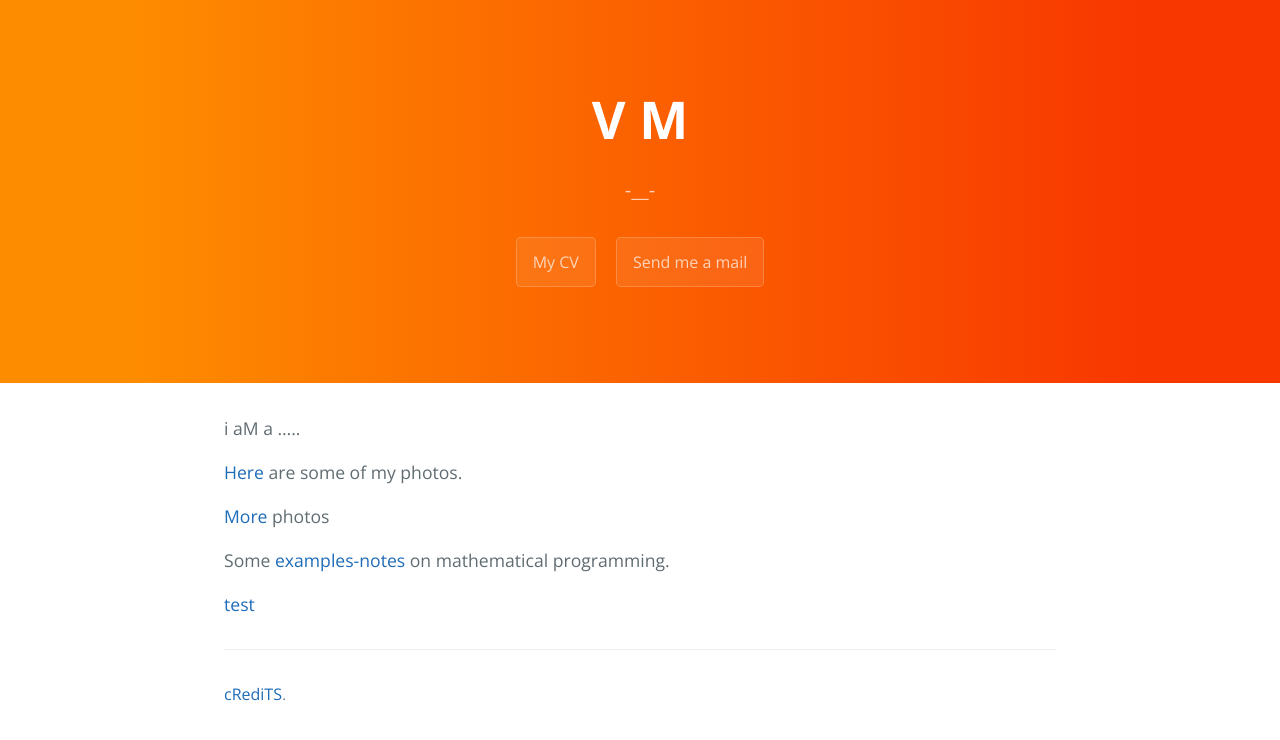
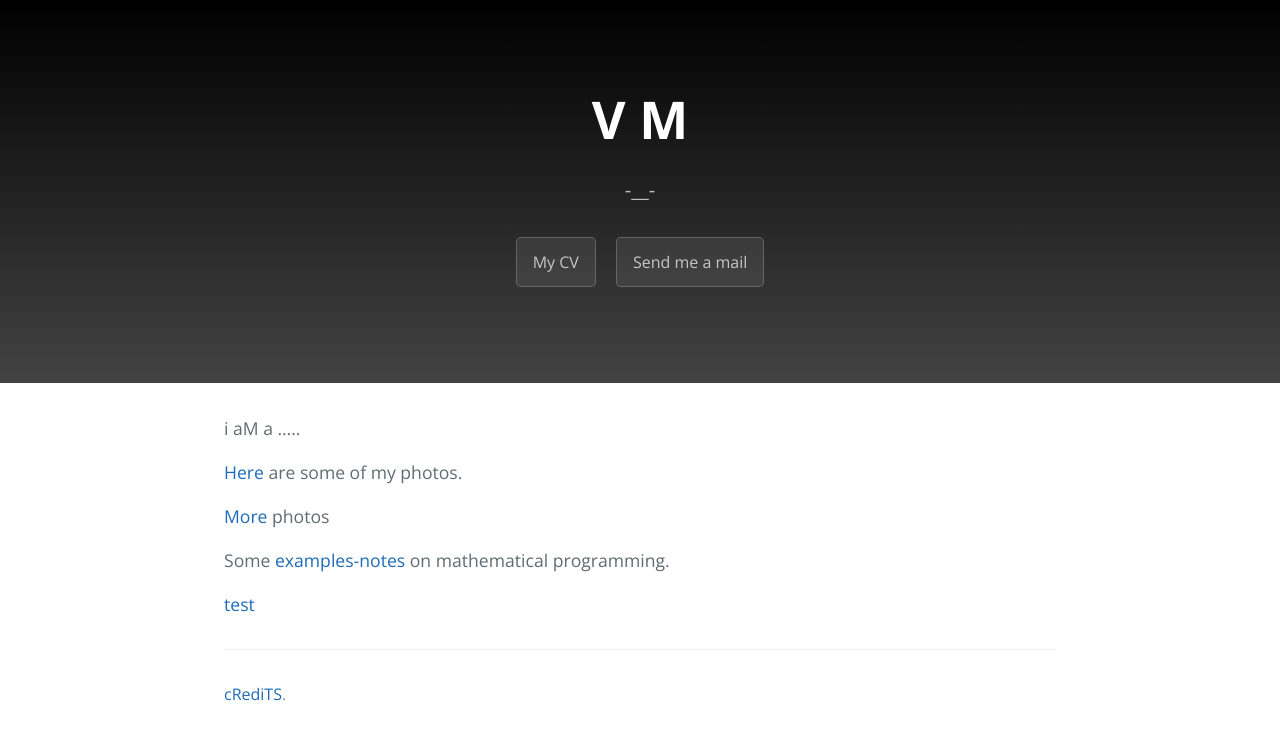
Before and after one commit to vlmeg/vlmeg.github.io, a Jekyll site: the page built from index.md, in a window 1280 px wide. Shown: the top 740 px of the page. Built offline with Jekyll 4.4.1, drawn with Linux system fonts in a browser that asks for light colours.

Commit message:
Update jekyll-theme-cayman.scss

```diff
--- a/_sass/jekyll-theme-cayman.scss
+++ b/_sass/jekyll-theme-cayman.scss
@@ -90,13 +90,28 @@ a {
   color: #fff;
   text-align: center;
   background-color: #FF4E50;
+
+
   /*CHANGE HERE THE BACKGROUND COLOUR-change all the 4 line */
 
-  background-image: -webkit-linear-gradient(90deg, #fe8c00 10%, #f83600 90%); /* Chrome 10+, Saf5.1+ */
-  background-image:    -moz-linear-gradient(90deg, #fe8c00 10%, #f83600 90%); /* FF3.6+ */
-  background-image:     -ms-linear-gradient(90deg, #fe8c00 10%, #f83600 90%); /* IE10 */
-  background-image:      -o-linear-gradient(90deg, #fe8c00 10%, #f83600 90%); /* Opera 11.10+ */
-  background-image:         linear-gradient(90deg, #fe8c00 10%, #f83600 90%); /* W3C */;
+
+  // background-image: -webkit-linear-gradient(90deg, #fe8c00 10%, #f83600 90%); /* Chrome 10+, Saf5.1+ */
+  // background-image:    -moz-linear-gradient(90deg, #fe8c00 10%, #f83600 90%); /* FF3.6+ */
+  // background-image:     -ms-linear-gradient(90deg, #fe8c00 10%, #f83600 90%); /* IE10 */
+  // background-image:      -o-linear-gradient(90deg, #fe8c00 10%, #f83600 90%); /* Opera 11.10+ */
+  // background-image:         linear-gradient(90deg, #fe8c00 10%, #f83600 90%); /* W3C */
+
+
+  background-image: -webkit-linear-gradient(to bottom, #000000, #434343); /* Chrome 10+, Saf5.1+ */
+  background-image:    -moz-linear-gradient(to bottom, #000000, #434343); /* FF3.6+ */
+  background-image:     -ms-linear-gradient(to bottom, #000000, #434343); /* IE10 */
+  background-image:      -o-linear-gradient(to bottom, #000000, #434343); /* Opera 11.10+ */
+  background-image:         linear-gradient(to bottom, #000000, #434343); /* W3C */
+
+
+  ;
+
+
 
   @include large {
     padding: 5rem 6rem;
```
